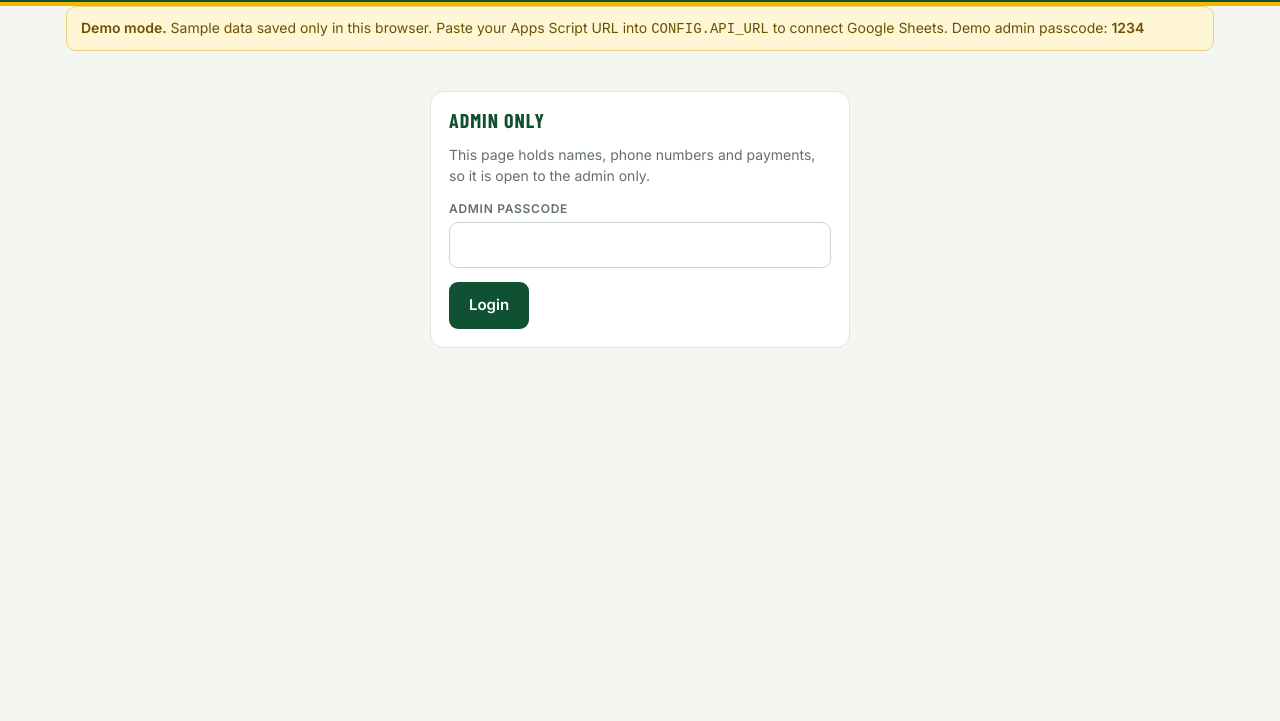
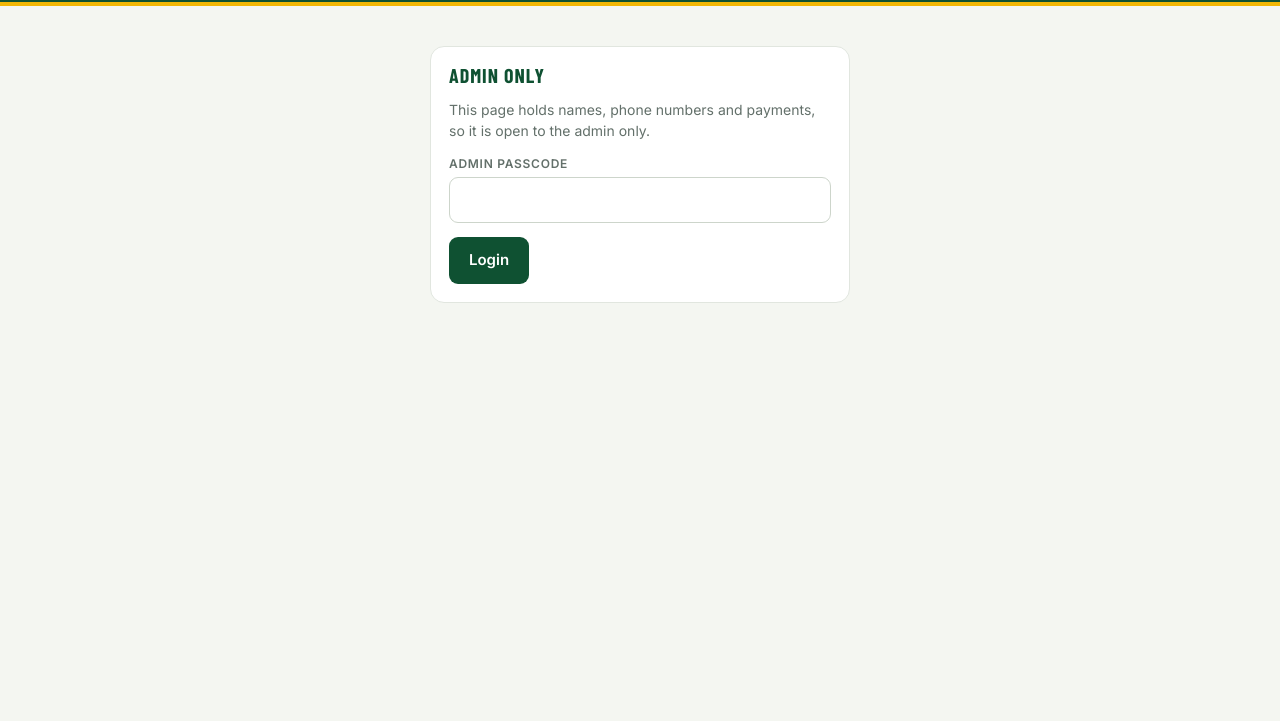
Before and after one commit to quantuma/goldencup, a plain HTML site: page passes.html in a window 1280 px wide. Shown: the part 79-800 px from the top of the page. Drawn offline with nearby package versions, Linux system fonts and the light colour scheme.

Commit message:
Update passes.html

```diff
--- a/passes.html
+++ b/passes.html
@@ -216,7 +216,7 @@ tr.cx td{opacity:.55}
 /* =====================  SETTINGS  ===================== */
 const CONFIG = {
   // Same Apps Script Web App URL as in index.html. Leave empty for demo mode.
-  API_URL: '',
+  API_URL: 'https://script.google.com/macros/s/AKfycbyHFx24kAEu-vbdWAV2eAE2UNtdUgrEfedBA4mC_X3P/dev',
   TOURNAMENT: 'Pulari Golden Cup',
   CURRENCY: '₹',
   LOCALE: 'en-IN'
```
